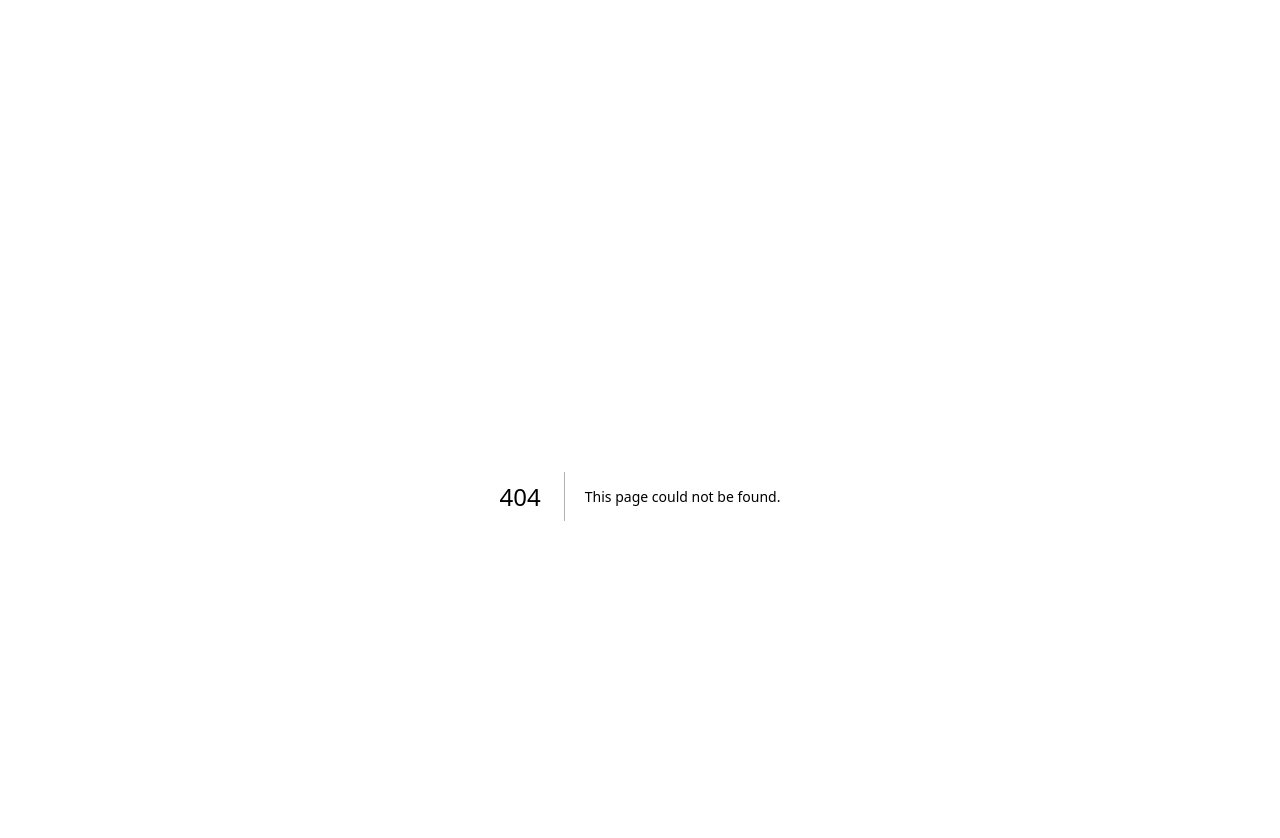
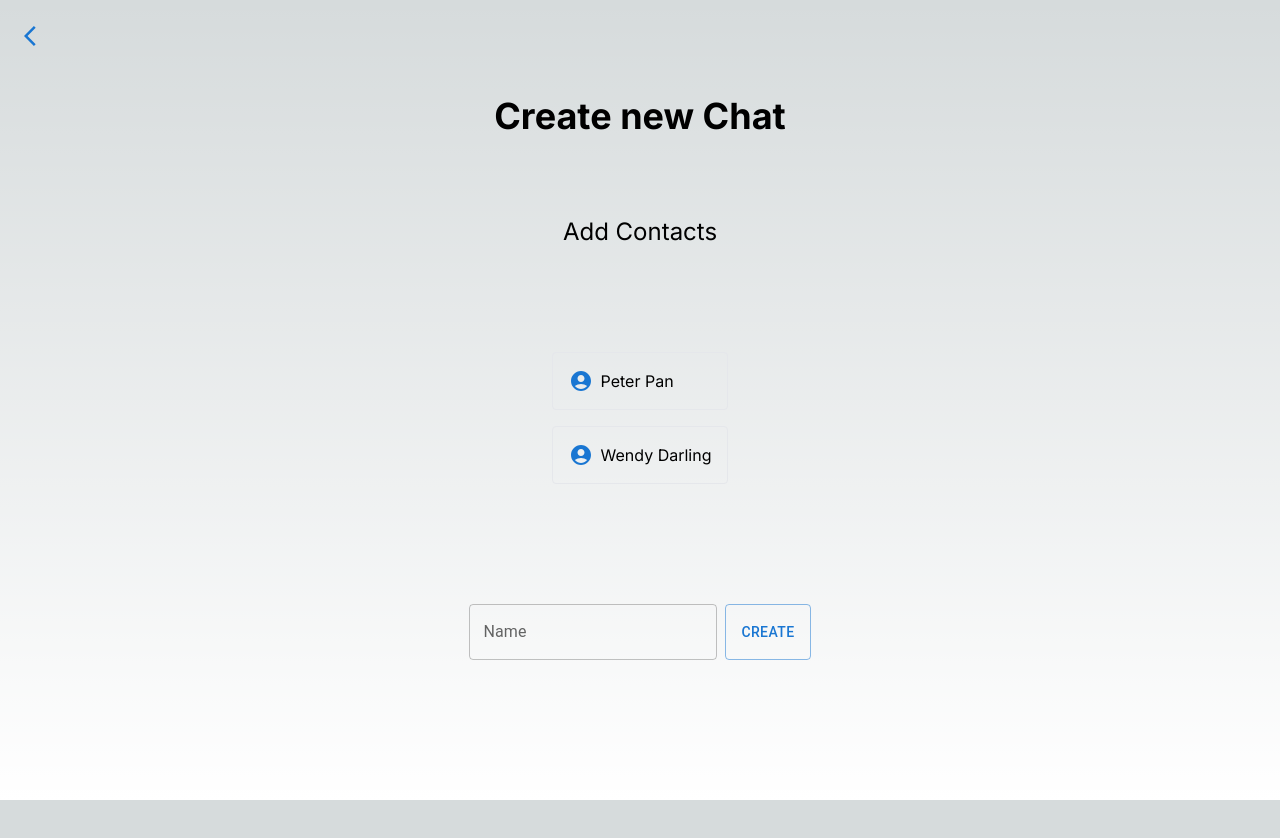
Before and after one commit to jonie196/zoom_scheduling_app_frontend, a Next.js app: page /create in a window 1280 px wide. Before the commit this address had no page. Shown: the top 838 px of the page. After the commit the page ends 800 px from the top, so only its background shows below. Built offline with nearby package versions, Linux system fonts and the light colour scheme.

Commit message:
added create chat page, added send message, updated UI

```diff
--- a/app/ChatsList.tsx
+++ b/app/ChatsList.tsx
@@ -1,30 +1,48 @@
 import Link from "next/link";
+import ChatIcon from '@mui/icons-material/Chat';
 
 export const Chats = () => {
-  const conversations = [ // /conversations
+  const conversations = [ // use API: /conversations
     {
       id: 1,
       title: 'Test Chat Title',
       senderName: 'Peter Pan',
       lastMessage: 'test message',
     },
+    {
+      id: 2,
+      title: 'Test Chat Title',
+      senderName: 'Peter Pan',
+      lastMessage: 'test message',
+    },
+    {
+      id: 3,
+      title: 'Test Chat Title',
+      senderName: 'Peter Pan',
+      lastMessage: 'test message',
+    },
   ];
-  console.log(conversations);
   return (
     <>
+      <div className="w-full flex flex-col gap-2">
         {conversations.map((contact) => {
           return (
             <li key={contact.id} className="cursor-pointer list-none w-full">
               <Link href={`/chat/${contact.id}`}>
-              <div className="border-solid border-2 border-slate-200 rounded p-2 ">
+
+                <div className="border-solid border hover:border-blue-400 rounded p-2 flex gap-2">
+                  <ChatIcon color="primary" />
+                  <div>
                     <div>{contact.senderName}</div>
                     <div className="text-slate-400">{contact.lastMessage}</div>
                     <div>{contact.title}</div>
+                  </div>
                 </div>
               </Link>
             </li>
           );
         })}
+      </div>
     </>
   );
 };
--- a/app/chat/[slug]/Chat.tsx
+++ /dev/null
@@ -1,7 +0,0 @@
-const Chat = () => {
-  return (
-    <div className="">Chat</div>
-  )
-}
-
-export default Chat
--- /dev/null
+++ b/app/chat/[slug]/SendMessage.tsx
@@ -0,0 +1,41 @@
+'use client'
+import { useState } from 'react';
+import TextField from '@mui/material/TextField';
+import Button from '@mui/material/Button';
+
+const SendMessage = () => {
+    const [message, setMessage] = useState('')
+    const sendMessage = () => {
+        const content = message
+        const senderId = 1
+        let type = 'Text'
+        const scheduleRegex = /^Schedule for \d{2}:\d{2} \d{2}\/\d{2}\/\d{2}$/;
+        const rescheduleRegex = /^Reschedule \d{2}:\d{2} \d{2}\/\d{2}\/\d{2} to \d{2}:\d{2} \d{2}\/\d{2}\/\d{2}$/;
+        const cancelRegex = /^Cancel \d{2}:\d{2} \d{2}\/\d{2}\/\d{2}$/;
+
+        if (scheduleRegex.test(message) || rescheduleRegex.test(message) || cancelRegex.test(message)) {
+            type = 'Meeting';
+        }
+        // /conversation/:id/message
+        // POST (content: String, senderId: Number, type: String)
+    }
+    return (
+        <>
+            <div className='flex gap-2 mt-8'>
+                <TextField
+                    id="outlined-multiline-flexible"
+                    label="Message"
+                    multiline
+                    maxRows={4}
+                    value-={message}
+                    onChange={(event) => {
+                        setMessage(event.target.value)
+                    }}
+                />
+                <Button variant="outlined" onClick={() => { sendMessage() }}>Send</Button>
+            </div>
+        </>
+    )
+}
+
+export default SendMessage
--- a/app/chat/[slug]/page.tsx
+++ b/app/chat/[slug]/page.tsx
@@ -2,8 +2,8 @@ import Link from 'next/link';
 // Icons
 import ArrowBackIosIcon from '@mui/icons-material/ArrowBackIos';
 import AccountCircleIcon from '@mui/icons-material/AccountCircle';
-import TextField from '@mui/material/TextField';
-import Button from '@mui/material/Button';
+// Components
+import SendMessage from './SendMessage';
 
 const Page = (props: any) => {
   const chatId = props.params.slug
@@ -35,7 +35,7 @@ const Page = (props: any) => {
         type: 'text',
       },
       {
-        id: 2,
+        id: 3,
         createdAt: 1234567899,
         content: 'test message',
         senderName: 'Wendy Darling',
@@ -43,7 +43,7 @@ const Page = (props: any) => {
         type: 'text',
       },
       {
-        id: 2,
+        id: 4,
         createdAt: 1234567899,
         content: 'test message messagemes sagemessagemes sagemessagem essagemessa gemessagemessage',
         senderName: 'Wendy Darling',
@@ -51,7 +51,7 @@ const Page = (props: any) => {
         type: 'text',
       },
       {
-        id: 2,
+        id: 5,
         createdAt: 1234567899,
         content: 'test message',
         senderName: 'Wendy Darling',
@@ -59,7 +59,7 @@ const Page = (props: any) => {
         type: 'text',
       },
       {
-        id: 2,
+        id: 6,
         createdAt: 1234567899,
         content: 'test message',
         senderName: 'Wendy Darling',
@@ -74,7 +74,7 @@ const Page = (props: any) => {
       <div>
         <Link href={`/`}>
           <div className='flex items-center absolute top-6 left-6'>
-            <ArrowBackIosIcon />
+            <ArrowBackIosIcon color="primary" />
           </div>
         </Link>
         <h1 className="text-4xl font-bold text-center">{data.title}</h1>
@@ -103,16 +103,7 @@ const Page = (props: any) => {
           }
         </div>
         {/* Input */}
-        <div className='flex gap-2 mt-8'>
-          <TextField
-            id="outlined-multiline-flexible"
-            label="Message"
-            multiline
-            maxRows={4}
-            value-='Test'
-          />
-          <Button variant="outlined">Send</Button>
-        </div>
+        <SendMessage />
       </div>
     </>
   )
--- /dev/null
+++ b/app/create/page.tsx
@@ -0,0 +1,82 @@
+'use client'
+import { useState } from 'react';
+import Link from 'next/link';
+import ArrowBackIosIcon from '@mui/icons-material/ArrowBackIos';
+import AccountCircleIcon from '@mui/icons-material/AccountCircle';
+import CheckIcon from '@mui/icons-material/Check';
+import TextField from '@mui/material/TextField';
+import Button from '@mui/material/Button';
+
+const Page = () => {
+    const [contacts, setContacts] = useState<number[]>([]);
+    const [name, setName] = useState('')
+    // use API: /contacts
+    const data = {
+        contacts: [{
+            id: 1,
+            name: "Peter Pan",
+
+        },
+        {
+            id: 2,
+            name: "Wendy Darling",
+        }],
+    }
+    const createConversation = () => {
+        const title = name
+        const participants = contacts
+        // POST /conversations
+        // body: { name: String, participants: Number[] }
+    }
+    return (
+        <>
+            <div>
+                <Link href={`/`}>
+                    <div className='flex items-center absolute top-6 left-6'>
+                        <ArrowBackIosIcon color="primary" />
+                    </div>
+                </Link>
+
+                <h1 className="text-4xl font-bold text-center">
+                    Create new Chat
+                </h1>
+            </div>
+            <h2 className="text-2xl mb-4">Add Contacts</h2>
+            <div>
+                {data.contacts.map((contact) => {
+                    return (
+                        <li key={contact.id} className="cursor-pointer list-none w-full">
+                            <div className=" p-2 " onClick={() => {
+                                if (contacts.includes(contact.id)) {
+                                    setContacts(contacts.filter((id) => id !== contact.id))
+                                } else {
+                                    setContacts([...contacts, contact.id])
+                                }
+                            }}>
+                                <div className='flex gap-2 border-solid border hover:border-blue-400 rounded p-4'>
+                                    <AccountCircleIcon color="primary" />
+                                    <div className='select-none	'>{contact.name}</div>
+                                    {contacts.includes(contact.id) &&
+                                        <CheckIcon color="primary" />
+                                    }
+                                </div>
+                            </div>
+                        </li>
+                    );
+                }
+                )}
+            </div>
+            <div className='flex gap-2 mt-8'>
+                <TextField id="outlined-basic" label="Name" variant="outlined" value-={name}
+                    onChange={(event) => {
+                        setName(event.target.value)
+                    }} />
+                <Button variant="outlined" onClick={() => {
+                    createConversation()
+                }}>Create</Button>
+            </div>
+        </>
+    )
+}
+
+export default Page
--- a/app/layout.tsx
+++ b/app/layout.tsx
@@ -17,7 +17,7 @@ export default function RootLayout({
   return (
     <html lang="en">
       <body className={inter.className}>
-        <main className="flex min-h-screen flex-col items-center gap-24 p-24 relative">
+        <main className="flex min-h-screen flex-col items-center gap-20 p-24 relative">
           {children}
         </main>
       </body>
--- a/app/page.tsx
+++ b/app/page.tsx
@@ -1,4 +1,7 @@
 import Chat from './ChatsList'
+import Link from 'next/link'
+import AddIcon from '@mui/icons-material/Add';
+import Button from '@mui/material/Button';
 
 
 export default function Home() {
@@ -11,7 +14,9 @@ export default function Home() {
         <h2 className="text-2xl mb-4">Conversations</h2>
       </div>
       <Chat />
-      <p className='text-center border-solid border-2 border-green-500 rounded p-2' >Create New Chat +</p>
+      <Link href={"/create"}>
+        <Button variant="outlined">Create new Chat</Button>
+      </Link>
     </>
   )
 }
```
Lines whose indentation alone changed are shown as unchanged.
